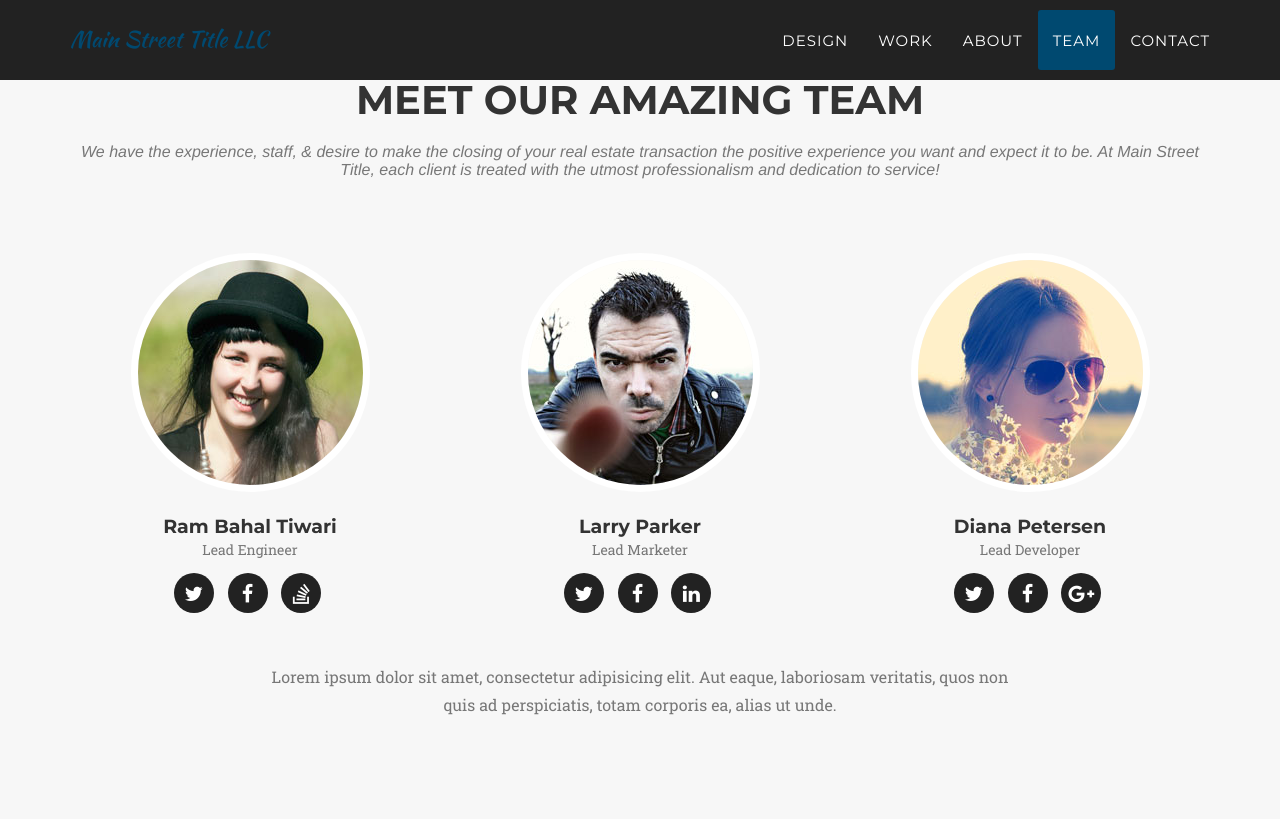
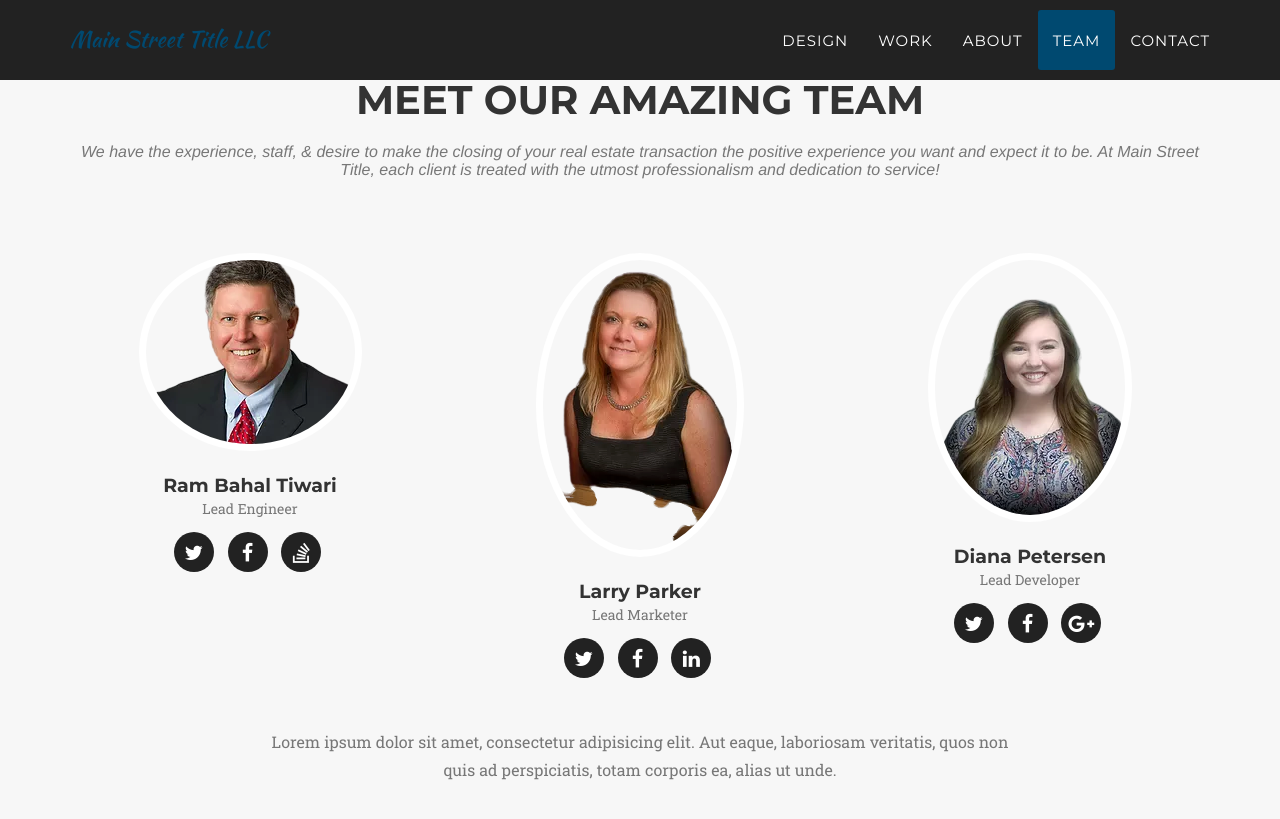
Before and after one commit to MainStreetTitleDeveloper/mainstreettitledeveloper.github.io, a Jekyll site: the page built from index.html, in a window 1280 px wide and 900 px high, scrolled down 4637 px. Shown: the top 819 px of the window. Built offline with Jekyll 4.4.1, drawn with Linux system fonts in a browser that asks for light colours; some web fonts are replaced.

Commit message:
Update team.html

```diff
--- a/_includes/team.html
+++ b/_includes/team.html
@@ -11,7 +11,7 @@
                 {% for member in site.people %}
                 <div class="col-sm-4">
                     <div class="team-member">
-                        <img src="img/team/{{ member.pic }}.jpg" class="img-responsive img-circle" alt="">
+                        <img src="img/team/{{ member.pic }}.png" class="img-responsive img-circle" alt="">
                         <h4>{{ member.name }}</h4>
                         <p class="text-muted">{{ member.position }}</p>
                         <ul class="list-inline social-buttons">
```
